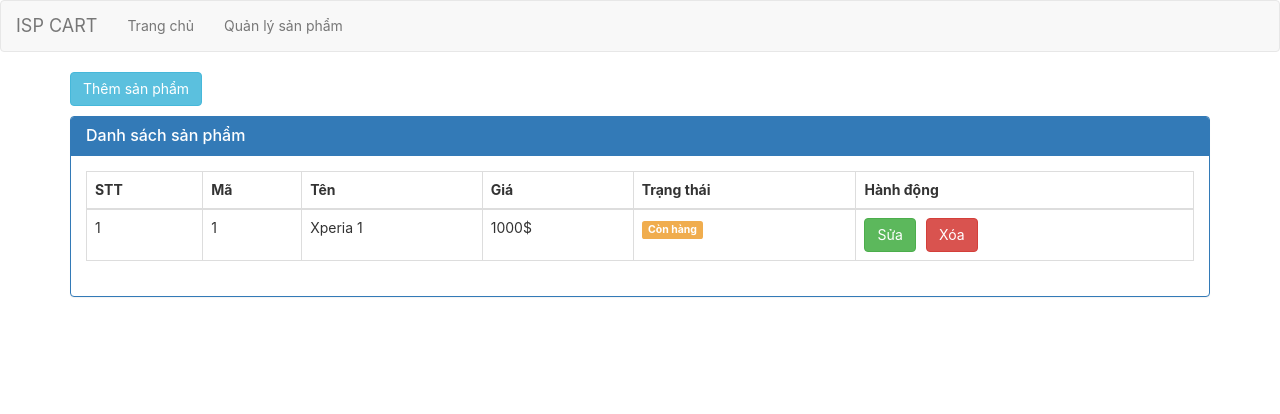
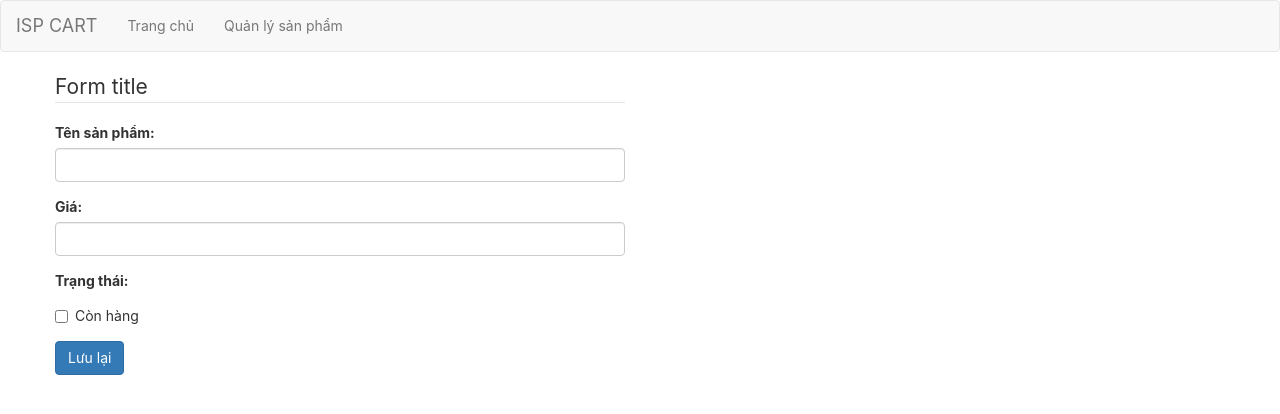
Before and after one commit to tuandat732/Quan_Ly_SP-Redux-Redux-thunk, a React (Create React App) app: page /product/add in a window 1280 px wide. Shown: the top 414 px of the page. Built offline with nearby package versions, Linux system fonts and the light colour scheme.

Commit message:
define router and navbar

```diff
--- a/src/App.js
+++ b/src/App.js
@@ -1,74 +1,37 @@
-import React from 'react';
+import React, { Component } from 'react';
 import './App.css';
+import Menu from './components/Menu/Menu'
+import routers from './routers'
+import { Route, Switch, BrowserRouter as Router } from 'react-router-dom';
 
-function App() {
-  return (
-    <>
-    <div className="navbar navbar-default">
-      <a className="navbar-brand">ISP CART</a>
-      <ul className="nav navbar-nav">
-        <li>
-          <a>Trang chủ</a>
-        </li>
-        <li>
-          <a>Quản lý sản phẩm</a>
-        </li>
-      </ul>
-    </div>
+class App extends Component {
+  render() {
+    return (
+      <Router>
+       <Menu/>
 
 
-    <div className="container">
+        <div className="container">
 
-        <div className="row">
-          <div className="col-xs-12 col-sm-12 col-md-12 col-lg-12">
-
-            <button type="button" class="btn btn-info mb-10">Thêm sản phẩm</button>
+          <div className="row">
 
 
-            <div className="panel panel-primary">
-                <div className="panel-heading">
-                  <h3 className="panel-title">Danh sách sản phẩm</h3>
-                </div>
-                <div className="panel-body">
+            {this.showContentMenus()}
+          </div>
 
-                  <table className="table table-bordered table-hover">
-                    <thead>
-                      <tr>
-                        <th>STT</th>
-                        <th>Mã</th>
-                        <th>Tên</th>
-                        <th>Giá</th>
-                        <th>Trạng thái</th>
-                        <th>Hành động</th>
-                      </tr>
-                    </thead>
-                    <tbody>
-                      <tr>
-                        <td>1</td>
-                        <td>1</td>
-                        <td>Xperia 1</td>
-                        <td>1000$</td>
-                        <td>
-                          <span className="label label-warning">Còn hàng</span>
-                        </td>
-                        <td>
-                          <button type="button" class="btn btn-success mr-10">Sửa</button>
-                          <button type="button" class="btn btn-danger">Xóa</button>
-                        </td>
-                      </tr>
-                    </tbody>
-                  </table>
-
-                </div>
-            </div>
-
-          </div>
         </div>
 
-    </div>
+        </Router>
+    );
+  }
 
-    </>
-  );
+  showContentMenus=()=>{
+    let result = routers.map((route,index)=>(
+      <Route key={index} path={route.path} exact={route.exact} component={route.main} />
+    ))
+    return <Switch>{result}</Switch>
+  }
+
 }
 
 export default App;
--- /dev/null
+++ b/src/components/Menu/Menu.js
@@ -0,0 +1,45 @@
+import React, { Component } from 'react';
+import {Route,Link} from 'react-router-dom'
+
+const menus = [
+  {
+    name:"Trang chủ",
+    to:"/",
+    exact:true,
+  },
+  {
+    name:"Quản lý sản phẩm",
+    to:"/product-list",
+    exact:false,
+  }
+]
+
+const MenuLink = ({label,to,activeOnlyWhenExact})=>{
+  return (<Route
+    path={to}
+    exact={activeOnlyWhenExact}
+    children={({match})=>{
+      var active = match?"active":'';
+      return (
+        <li className={active}>
+          <Link to={to} >{label}</Link>
+        </li>
+      )
+    }}
+  />)
+}
+
+class Menu extends Component {
+  render() {
+    return (
+        <div className="navbar navbar-default">
+          <a className="navbar-brand">ISP CART</a>
+          <ul className="nav navbar-nav">
+              {menus.map((menu,index)=>(<MenuLink key={index} label={menu.name} to={menu.to} activeOnlyWhenExact={menu.exact} />))}
+          </ul>
+        </div>
+    );
+  }
+}
+
+export default Menu;
--- /dev/null
+++ b/src/components/ProductItem/ProductItem.js
@@ -0,0 +1,26 @@
+import React, { Component } from 'react';
+import '../../App.css';
+
+class ProductItem extends Component {
+
+    render() {
+        const {product,index} = this.props;
+        return (
+            <tr>
+                <td>{index+1}</td>
+                <td>{product.id}</td>
+                <td>{product.name}</td>
+                <td>{product.price}$</td>
+                <td>
+                <span className={product.status?"label label-warning":"label label-default"}>{product.status?"Còn hàng":"Hết hàng"}</span>
+                </td>
+                <td>
+                    <button type="button" class="btn btn-success mr-10">Sửa</button>
+                    <button type="button" class="btn btn-danger">Xóa</button>
+                </td>
+            </tr>
+        );
+    }
+}
+
+export default ProductItem;
--- /dev/null
+++ b/src/components/ProductList/ProductList.js
@@ -0,0 +1,37 @@
+import React, { Component } from 'react';
+import '../../App.css';
+import ProductItem from '../ProductItem/ProductItem'
+
+class ProductList extends Component {
+  render() {
+    const {products}= this.props;
+    return (
+        <div className="panel panel-primary">
+        <div className="panel-heading">
+          <h3 className="panel-title">Danh sách sản phẩm</h3>
+        </div>
+        <div className="panel-body">
+
+          <table className="table table-bordered table-hover">
+            <thead>
+              <tr>
+                <th>STT</th>
+                <th>Mã</th>
+                <th>Tên</th>
+                <th>Giá</th>
+                <th>Trạng thái</th>
+                <th>Hành động</th>
+              </tr>
+            </thead>
+            <tbody>
+              {products.map((product,index)=><ProductItem product={product} index={index} key={index}/>)}
+            </tbody>
+          </table>
+
+        </div>
+      </div>
+    );
+  }
+}
+
+export default ProductList;
--- /dev/null
+++ b/src/pages/HomePage/HomePage.js
@@ -0,0 +1,13 @@
+import React, { Component } from 'react';
+
+class HomePage extends Component {
+  render() {
+    return (
+        <div className="container">
+          <h1>Trang chủ</h1>
+        </div>
+    );
+  }
+}
+
+export default HomePage;
--- /dev/null
+++ b/src/pages/NotFoundPage/NotFoundPage.js
@@ -0,0 +1,13 @@
+import React, { Component } from 'react';
+
+class NotFoundPage extends Component {
+  render() {
+    return (
+        <div className="container">
+          <h1>404 NOTFOUND</h1>
+        </div>
+    );
+  }
+}
+
+export default NotFoundPage;
--- /dev/null
+++ b/src/pages/ProductActionPage/ProductActionPage.js
@@ -0,0 +1,41 @@
+import React, { Component } from 'react';
+
+class ProductActionPage extends Component {
+  render() {
+    return (
+
+        <div className="row">
+          <div className="col-xs-6 col-sm-6 col-md-6 col-lg-6">
+
+            <form action="" method="POST" role="form">
+              <legend>Form title</legend>
+
+              <div className="form-group">
+                <label>Tên sản phẩm: </label>
+                <input type="text" className="form-control" />
+              </div>
+              <div className="form-group">
+                <label>Giá: </label>
+                <input type="text" className="form-control" />
+              </div>
+              <div className="form-group">
+                <label>Trạng thái: </label>
+                <div className="checkbox">
+                  <label>
+                    <input type="checkbox" value=""/>
+                    Còn hàng
+                  </label>
+                </div>
+              </div>
+
+              <button type="submit" className="btn btn-primary">Lưu lại</button>
+            </form>
+
+          </div>
+        </div>
+
+    );
+  }
+}
+
+export default ProductActionPage;
--- /dev/null
+++ b/src/pages/ProductListPage/ProductListPage.js
@@ -0,0 +1,19 @@
+import React, { Component } from 'react';
+import ProductList from '../../components/ProductList/ProductList'
+
+class ProductListPage extends Component {
+  render() {
+    return (
+      <div className="col-xs-12 col-sm-12 col-md-12 col-lg-12">
+
+        <button type="button" class="btn btn-info mb-10">Thêm sản phẩm</button>
+
+
+        <ProductList/>
+
+      </div>
+    );
+  }
+}
+
+export default ProductListPage;
--- /dev/null
+++ b/src/routers.js
@@ -0,0 +1,38 @@
+import React from 'react'
+import HomePage from './pages/HomePage/HomePage'
+import NotFoundPage from './pages/NotFoundPage/NotFoundPage'
+import ProductListPage from './pages/ProductListPage/ProductListPage'
+import ProductActionPage from './pages/ProductActionPage/ProductActionPage'
+
+
+const routers = [
+    {
+        path:"/",
+        exact:true,
+        main:()=><HomePage/>
+    },
+    {
+        path:'/product-list',
+        exact:false,
+        main:()=><ProductListPage/>
+    },
+    {
+        path:'/product/add',
+        exact:false,
+        main:()=><ProductActionPage/>
+    },
+    {
+        path:'/product/:id/edit',
+        exact:false,
+        main:({match})=><ProductActionPage match={match}/>
+    },
+    {
+        path:"",
+        exact:false,
+        main:()=><NotFoundPage/>
+    },
+
+]
+
+
+export default routers
```
